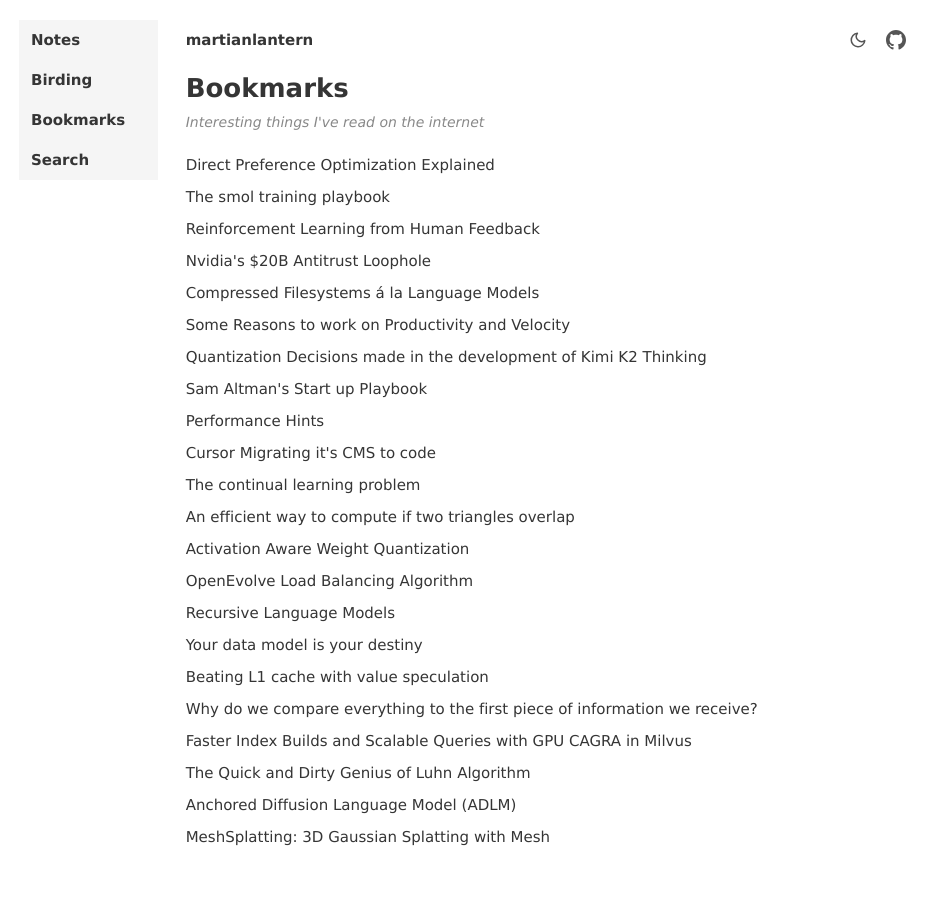
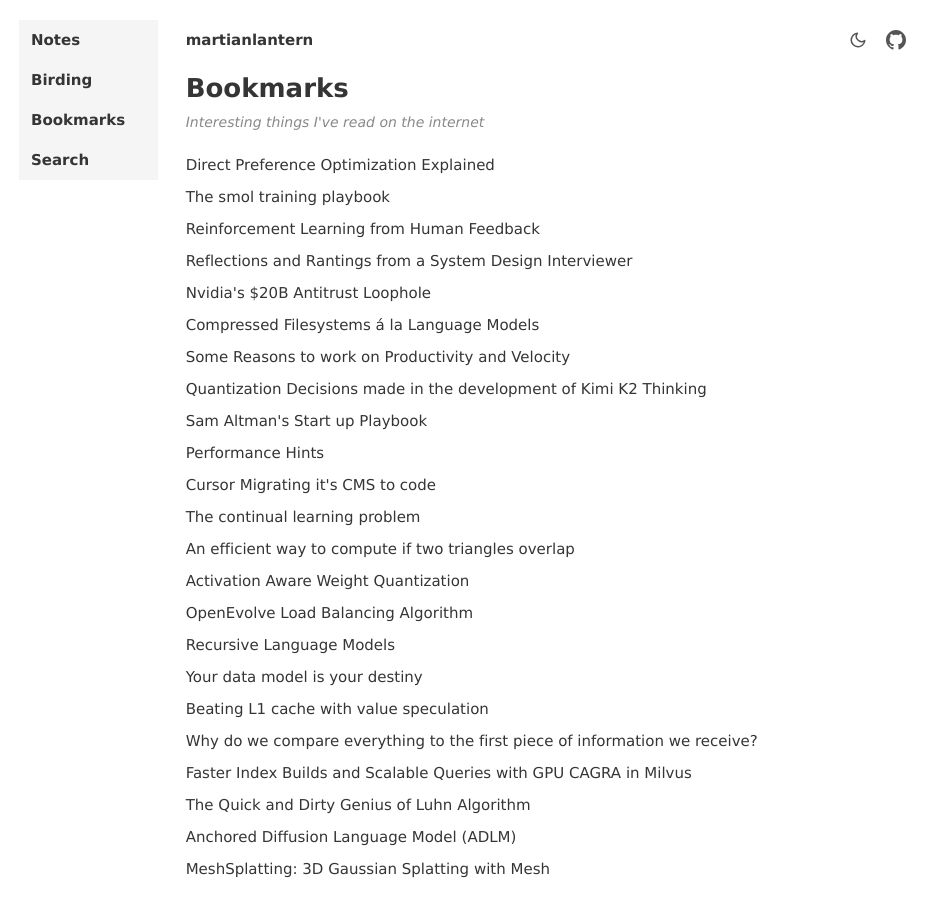
Before and after one commit to martianlantern/martianlantern.github.io, a Jekyll site: the page built from bookmarks.md, in a window 1280 px wide. Shown: the whole page, without its empty margins (166-1103 px from the left). Built offline with Jekyll 4.4.1, drawn with Linux system fonts in a browser that asks for light colours.

Commit message:
adding more updates

```diff
--- a/bookmarks.md
+++ b/bookmarks.md
@@ -20,6 +20,10 @@ title: Bookmarks
 
         <a href="https://rlhfbook.com/" class="post-entry" target="_blank">
             <span class="post-title">Reinforcement Learning from Human Feedback</span>
+        </a>
+
+        <a href="https://www.calvinbarker.com/blog/reflections-and-rantings-from-a-system-design-interviewer" class="post-entry" target="_blank">
+            <span class="post-title">Reflections and Rantings from a System Design Interviewer</span>
         </a>
 
         <a href="https://ossa-ma.github.io/blog/groq" class="post-entry" target="_blank">
```
